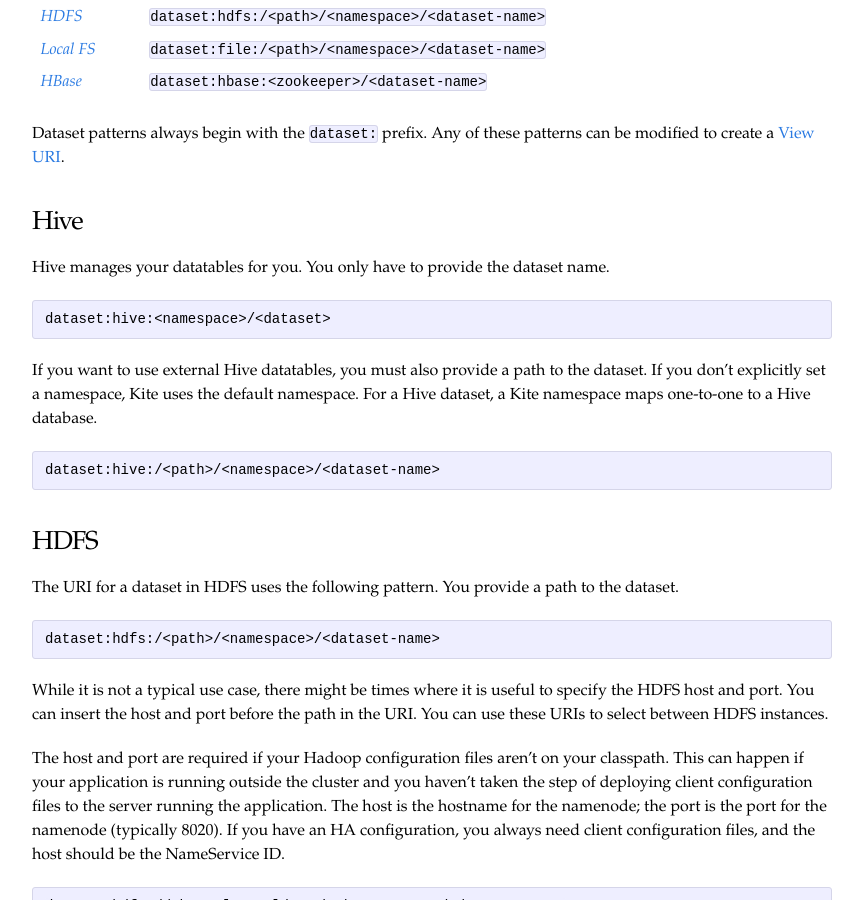
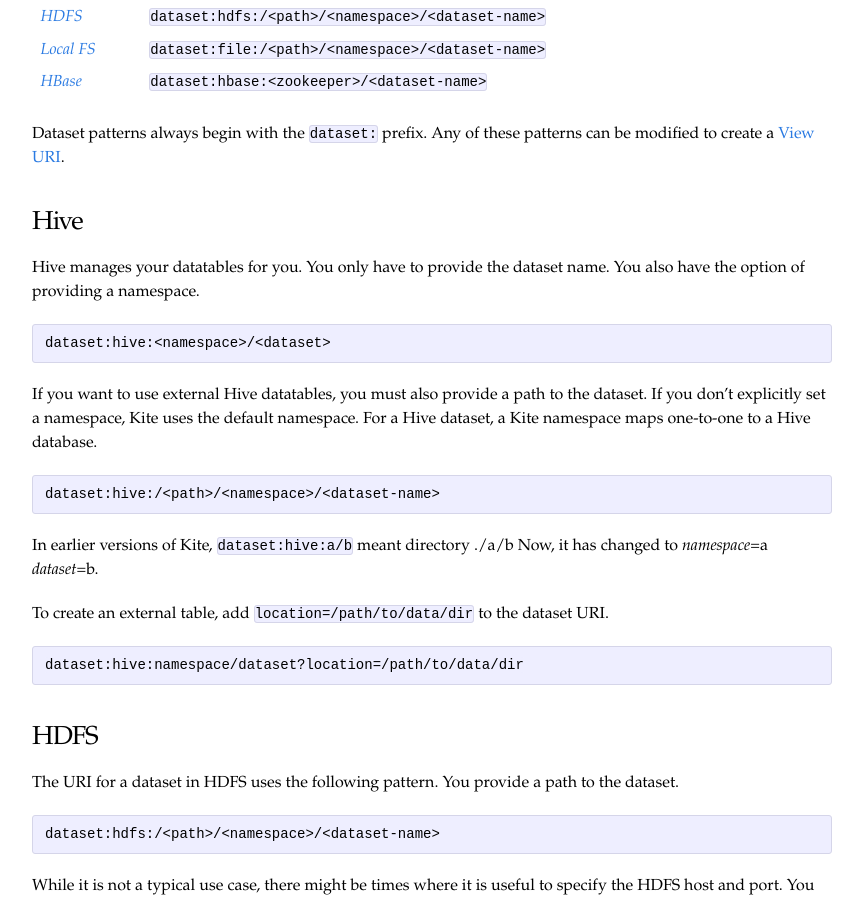
Before and after one commit to kite-sdk/kite-docs, a Jekyll site: the page built from URIs.md, in a window 1280 px wide and 900 px high, scrolled down 474 px. Shown: the whole window, without its empty margins (208-1071 px from the left). Built offline with Jekyll 4.4.1, drawn with Linux system fonts in a browser that asks for light colours.

Commit message:
Update URI syntax for 0.17
* Add namespace info for Hive.
* Removed Hive full path option.
* Fixed a typo

Closes #39

````diff
--- a/URIs.md
+++ b/URIs.md
@@ -22,7 +22,7 @@ Dataset patterns always begin with the `dataset:` prefix. Any of these patterns
 
 ### Hive
 
-Hive manages your datatables for you. You only have to provide the dataset name.
+Hive manages your datatables for you. You only have to provide the dataset name. You also have the option of providing a namespace.
 
 ```
 dataset:hive:<namespace>/<dataset>
@@ -32,6 +32,14 @@ If you want to use external Hive datatables, you must also provide a path to the
 
 ```
 dataset:hive:/<path>/<namespace>/<dataset-name>
+```
+
+In earlier versions of Kite, `dataset:hive:a/b` meant directory ./a/b  Now, it has changed to _namespace_=a _dataset_=b.
+
+To create an external table, add `location=/path/to/data/dir` to the dataset URI.
+
+```
+dataset:hive:namespace/dataset?location=/path/to/data/dir
 ```
 
 <a name="hdfs" />
````
